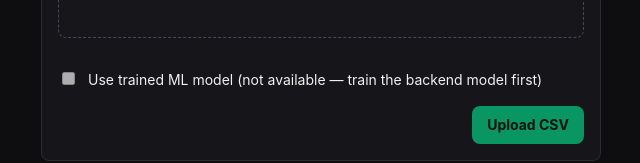
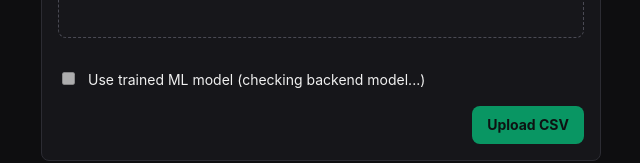
Before and after one commit to Benjamincf0/unfraud, a React (Vite) app in the folder frontend/: page / in a window 1280 px wide. Shown: the part 440-603 px from the top of the page, without its empty margins (319-959 px from the left). Built offline with nearby package versions, Linux system fonts and the light colour scheme; no server answers.

Commit message:
fix: added model

```diff
--- a/frontend/src/App.tsx
+++ b/frontend/src/App.tsx
@@ -9,6 +9,7 @@ import {
   type ReviewDataResult,
 } from './api/review'
 import {
+  clearActiveReviewSession,
   loadActiveReviewSession,
   loadReviewSessions,
   saveActiveReviewSession,
@@ -22,11 +23,6 @@ function App() {
     loadActiveReviewSession,
   )
   const [isUploadMode, setIsUploadMode] = useState(() => !activeFileHash)
-  const scoringStatusQuery = useQuery({
-    enabled: isUploadMode,
-    queryFn: fetchScoringStatus,
-    queryKey: ['scoring-status'],
-  })
   const activeSession = sessions.find((session) => session.fileHash === activeFileHash)
   const activeUseModel = activeSession?.useModel ?? reviewData?.useModel ?? false
   const cachedResultQuery = useQuery({
@@ -58,6 +54,12 @@ function App() {
     reviewData?.fileHash === activeFileHash
       ? reviewData
       : cachedResultQuery.data ?? null
+  const shouldShowUploadScreen = !activeReviewData
+  const scoringStatusQuery = useQuery({
+    enabled: shouldShowUploadScreen,
+    queryFn: fetchScoringStatus,
+    queryKey: ['scoring-status'],
+  })
 
   const uploadCsv = (file: File, useModel: boolean) => {
     uploadMutation.mutate({ file, useModel })
@@ -71,6 +73,7 @@ function App() {
   }, [])
 
   const showUploadScreen = useCallback(() => {
+    clearActiveReviewSession()
     setReviewData(null)
     setActiveFileHash(null)
     setIsUploadMode(true)
@@ -93,7 +96,14 @@ function App() {
             : null
         }
         isUploading={uploadMutation.isPending || cachedResultQuery.isFetching}
+        isModelStatusLoading={scoringStatusQuery.isFetching}
         mlModelAvailable={scoringStatusQuery.data?.ml_model_available ?? false}
+        modelPath={scoringStatusQuery.data?.ml_model_path}
+        modelStatusError={
+          scoringStatusQuery.error instanceof Error
+            ? scoringStatusQuery.error.message
+            : null
+        }
         onUpload={uploadCsv}
       />
     )
--- a/frontend/src/api/review.ts
+++ b/frontend/src/api/review.ts
@@ -85,6 +85,7 @@ const apiBaseUrl = import.meta.env.VITE_API_BASE_URL ?? '/api'
 
 type ScoringStatusResponse = {
   heuristic: boolean
+  ml_model_path?: string
   ml_model_available: boolean
 }
 
--- a/frontend/src/components/ReviewQueue.tsx
+++ b/frontend/src/components/ReviewQueue.tsx
@@ -296,6 +296,7 @@ export function ReviewQueue({
             <span>{transactions.length} in queue</span>
             {networkFocus ? <span>network: {networkFocus.label}</span> : null}
             {reviewSyncFailed ? <span>Sync failed</span> : null}
+            <span>{useModel ? 'ML model' : 'Rules model'}</span>
           </div>
           <div className="topbar-actions">
             {sessions.length > 1 ? (
@@ -307,7 +308,7 @@ export function ReviewQueue({
               >
                 {sessions.map((session) => (
                   <option key={session.fileHash} value={session.fileHash}>
-                    {session.label} - {session.fileHash.slice(0, 8)}
+                    {session.label} - {session.useModel ? 'ML' : 'Rules'} - {session.fileHash.slice(0, 8)}
                   </option>
                 ))}
               </select>
--- a/frontend/src/components/UploadCsv.tsx
+++ b/frontend/src/components/UploadCsv.tsx
@@ -1,23 +1,37 @@
-import { useRef, useState } from 'react'
+import { useEffect, useRef, useState } from 'react'
 import { Button } from './ui/button'
 import { Card, CardContent, CardHeader } from './ui/card'
 
 type UploadCsvProps = {
   error: string | null
+  isModelStatusLoading: boolean
   isUploading: boolean
   mlModelAvailable: boolean
+  modelPath?: string
+  modelStatusError: string | null
   onUpload: (file: File, useModel: boolean) => void
 }
 
 export function UploadCsv({
   error,
+  isModelStatusLoading,
   isUploading,
   mlModelAvailable,
+  modelPath,
+  modelStatusError,
   onUpload,
 }: UploadCsvProps) {
   const inputRef = useRef<HTMLInputElement>(null)
   const [selectedFile, setSelectedFile] = useState<File | null>(null)
   const [useModel, setUseModel] = useState(false)
+  const modelOptionDisabled =
+    isUploading || isModelStatusLoading || !mlModelAvailable
+
+  useEffect(() => {
+    if (!mlModelAvailable) {
+      setUseModel(false)
+    }
+  }, [mlModelAvailable])
 
   const submitUpload = () => {
     if (selectedFile) {
@@ -68,13 +82,19 @@ export function UploadCsv({
           <label className="upload-option">
             <input
               checked={useModel}
-              disabled={isUploading || !mlModelAvailable}
+              disabled={modelOptionDisabled}
               onChange={(event) => setUseModel(event.target.checked)}
               type="checkbox"
             />
             <span>
               Use trained ML model
-              {!mlModelAvailable ? ' (not available — train the backend model first)' : ''}
+              {isModelStatusLoading ? ' (checking backend model...)' : ''}
+              {!isModelStatusLoading && modelStatusError
+                ? ' (could not check backend model)'
+                : ''}
+              {!isModelStatusLoading && !modelStatusError && !mlModelAvailable
+                ? ` (not available at ${modelPath ?? 'backend/algo/ops/fraud_model.pkl'})`
+                : ''}
             </span>
           </label>
 
--- a/frontend/src/lib/reviewSessions.ts
+++ b/frontend/src/lib/reviewSessions.ts
@@ -41,6 +41,10 @@ export function saveActiveReviewSession(fileHash: string) {
   window.localStorage.setItem(activeStorageKey, fileHash)
 }
 
+export function clearActiveReviewSession() {
+  window.localStorage.removeItem(activeStorageKey)
+}
+
 function isReviewSession(value: unknown): value is ReviewSession {
   if (!value || typeof value !== 'object') {
     return false
```
Also changed, not shown: 2 other files (tests, documents, lock files or other folders).
